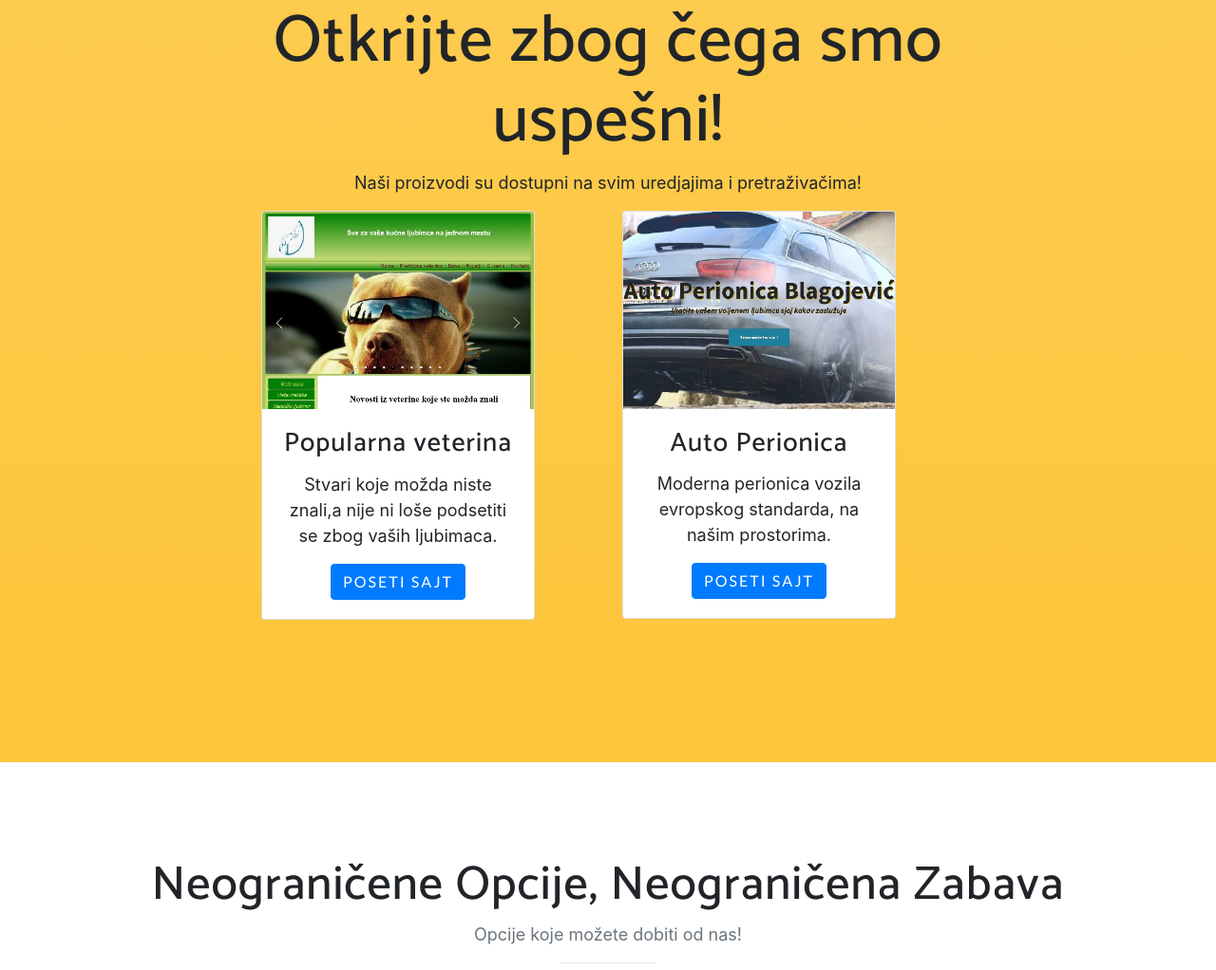
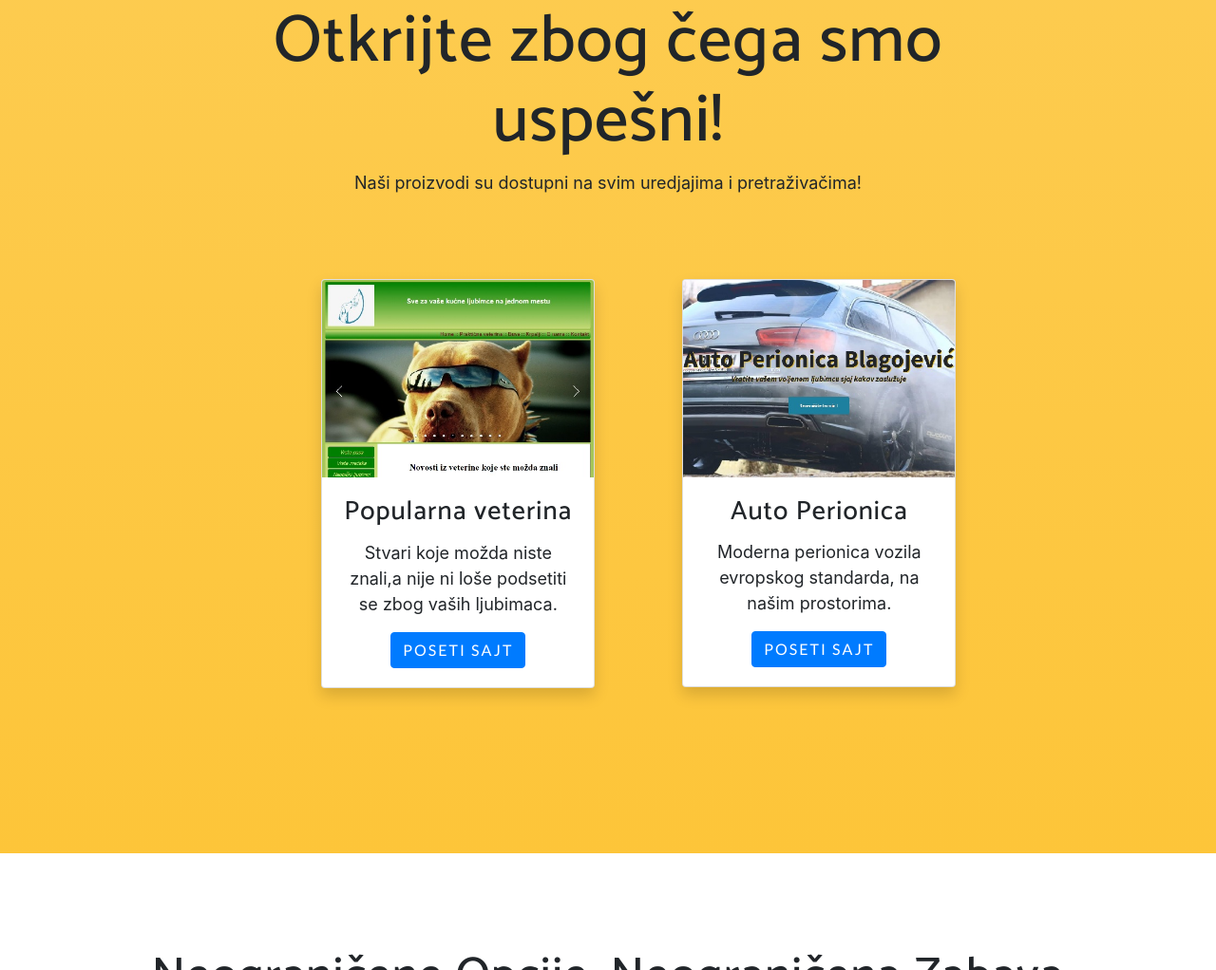
Before and after one commit to pyace1/Portfolio1, a website with bundled scripts: page index.html in a window 1280 px wide. Shown: the part 947-1969 px from the top of the page at 95% size. Built offline with nearby package versions, Linux system fonts and the light colour scheme; a web font is replaced by a local one.

Commit message:
slike dorada

```diff
--- a/index.html
+++ b/index.html
@@ -88,9 +88,9 @@
         <div class="col-md-8 mx-auto">
           <h2 class="section-heading">Otkrijte zbog čega smo uspešni!</h2>
           <p>Naši proizvodi su dostupni na svim uredjajima i pretraživačima!</p>
-          <div class="row">
-            <div class="col-sm-6">
-              <div class="card" style="width: 18rem;">
+          <div class="row pt-5">
+            <div class="col-md-4 mx-auto py-4">
+              <div class="card shadow" style="width: 18rem;">
                 <img src="img/veterina.jpg" alt="veterina" class="card-img-top">
                 <div class="card-body">
                   <h3 class="card-title">Popularna veterina</h3>
@@ -99,8 +99,8 @@
                 </div>
               </div>
             </div>
-            <div class="col-sm-6">
-              <div class="card" style="width: 18rem;">
+            <div class="col-md-4 mx-auto py-4">
+              <div class="card shadow" style="width: 18rem;">
                 <img src="img/perionica.jpg" alt="auto-perionica" class="card-img-top">
                 <div class="card-body">
                   <h3 class="card-title">Auto Perionica</h3>
```
